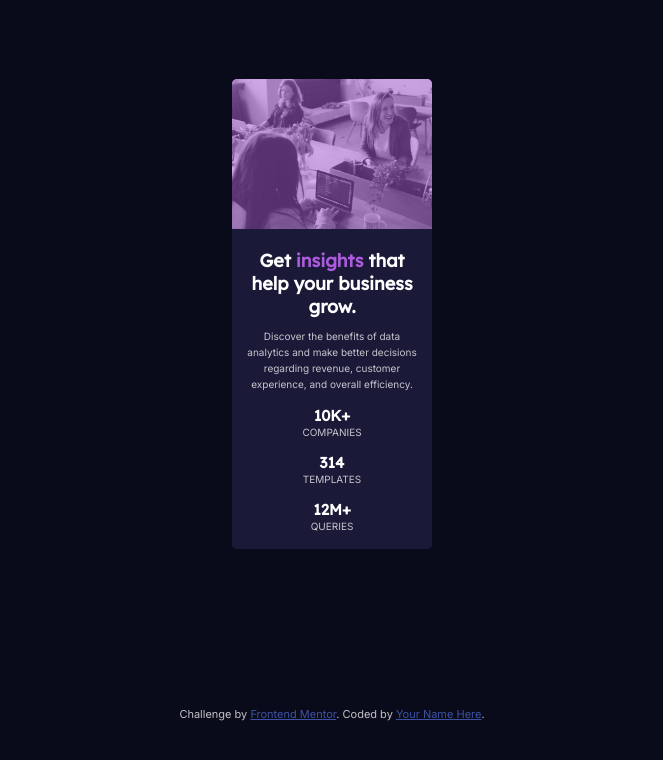
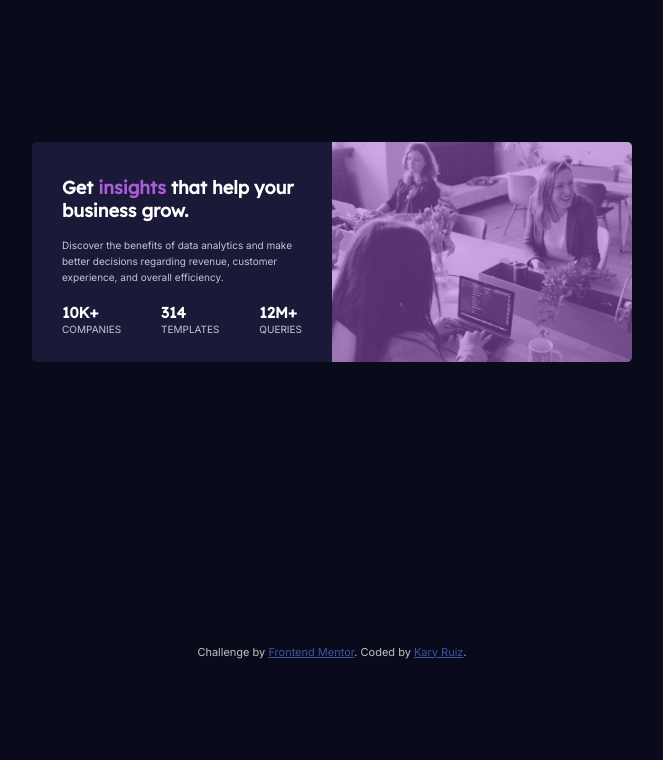
Before and after one commit to Kary01/challenge-stats-preview-card, a plain HTML site: page index.html in a window 1280 px wide. Shown: the whole page, without its empty margins (308-971 px from the left). Drawn offline with Linux system fonts and the light colour scheme.

Commit message:
add media queries

```diff
--- a/css/style.css
+++ b/css/style.css
@@ -112,3 +112,45 @@ body {
   font-weight: var(--font-weight-medium);
   text-transform: uppercase;
 }
+
+.attribution {
+  font-size: 11px; text-align: center;
+}
+.attribution a {
+  color: hsl(228, 45%, 44%);
+}
+
+@media screen and (min-width: 680px) {
+  .main_card {
+    flex-flow: row-reverse;
+    width: 600px;
+    height: 220px;
+  }
+  .main_card .main_card--hero {
+    width: 50%;
+    height: auto;
+  }
+  .main_card .main_card--hero img {
+    width: 300px;
+    height: auto;
+    border-radius: 0 5px 5px 0;
+  }
+  .main_card .main_card--hero .image--effect {
+    height: 220px;
+    border-radius: 0 5px 5px 0;
+  }
+  .main_card .main_card--desc {
+    width: 50%;
+    height: auto;
+    justify-content: space-evenly;
+    padding: 20px 30px;
+  }
+  .main_card .main_card--desc h1,
+  .main_card .main_card--desc p {
+    text-align: left;
+  }
+  .main_card .main_card--info {
+    flex-direction: row;
+    justify-content: space-between;
+  }
+}
--- a/index.html
+++ b/index.html
@@ -9,10 +9,6 @@
   <link href="https://fonts.googleapis.com/css2?family=Inter:wght@400;700&family=Lexend+Deca&display=swap" rel="stylesheet">
   <link rel="stylesheet" href="./css/style.css">
   <title>Frontend Mentor | Stats preview card component</title>
-  <style>
-    .attribution { font-size: 11px; text-align: center; }
-    .attribution a { color: hsl(228, 45%, 44%); }
-  </style>
 </head>
 <body>
 
@@ -44,9 +40,11 @@
     </section>
   </main>
 
-  <div class="attribution">
-    Challenge by <a href="https://www.frontendmentor.io?ref=challenge" target="_blank">Frontend Mentor</a>.
-    Coded by <a href="#">Your Name Here</a>.
-  </div>
+  <footer>
+    <div class="attribution">
+      Challenge by <a href="https://www.frontendmentor.io?ref=challenge" target="_blank">Frontend Mentor</a>.
+      Coded by <a href="github.com/Kary01">Kary Ruiz</a>.
+    </div>
+  </footer>
 </body>
 </html>
```
